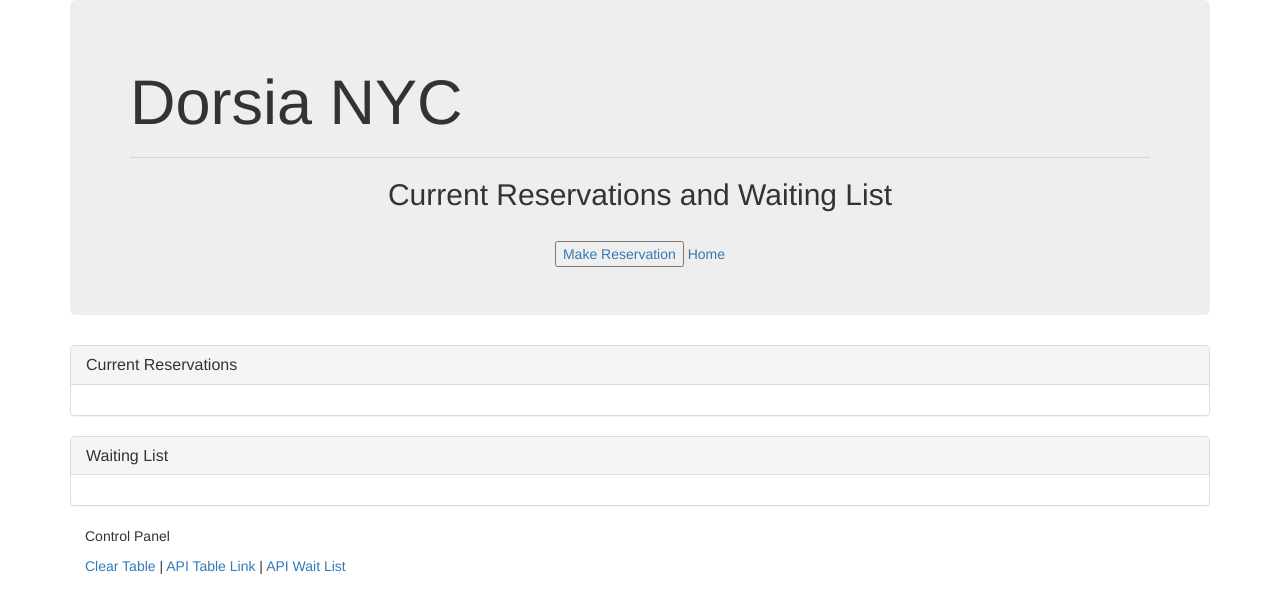
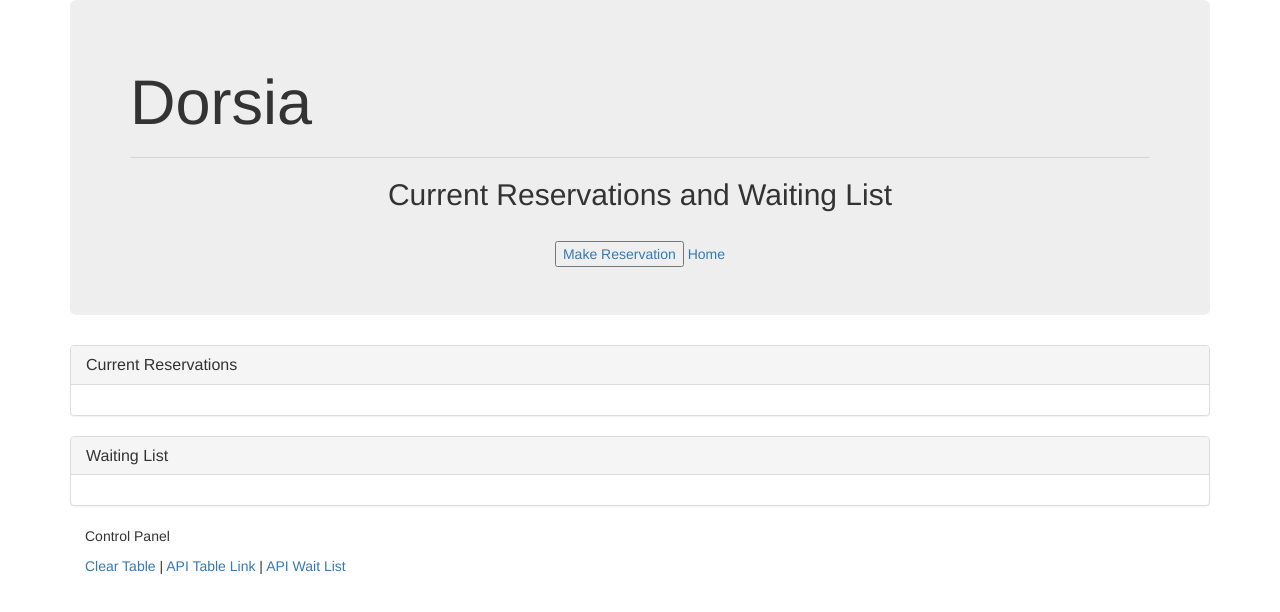
Before and after one commit to Seanmonaghan/reservationApp, a website: page table.html in a window 1280 px wide. Drawn offline with nearby package versions, Linux system fonts and the light colour scheme; no server answers.

Commit message:
First Commit

```diff
--- a/table.html
+++ b/table.html
@@ -16,7 +16,7 @@
   <div class="container">
 
     <div class="jumbotron">
-      <h1>Dorsia NYC</h1>
+      <h1>Dorsia</h1>
       <hr>
       <h2 class="text-center">Current Reservations and Waiting List</h2>
       <br>
```
Also changed, not shown: 1 other file.
